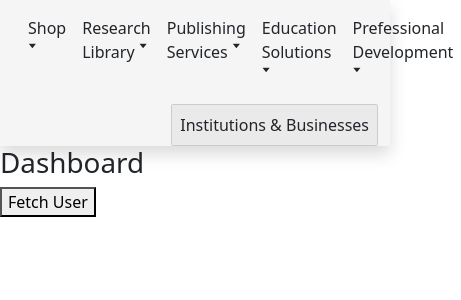
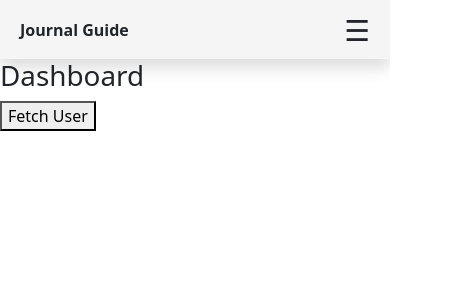
Before and after one commit to researchsquare/journal-guide, a Next.js app in the folder client/: page / in a window 390 px wide. Shown: the top 300 px of the page, 461 px wide, since content can reach past the window. Built offline with nearby package versions, Linux system fonts and the light colour scheme.

Commit message:
mobile design

```diff
--- a/client/src/components/NavBar/NavBar.scss
+++ b/client/src/components/NavBar/NavBar.scss
@@ -25,7 +25,7 @@
         .showSubMenu {
             display: block;
             position: fixed;
-            top: 90px;
+            top: 60px;
             left: 0;
             width: 100vw;
             height: calc(100vh - 90px);
@@ -50,4 +50,43 @@
             background-color: #eaeaea;
         }
     }
+    .hamburger {
+      font-size: 1.8rem;
+      cursor: pointer;
+    }
+
+    .mobileMenu {
+      background-color: white;
+      border-top: 1px solid #ccc;
+      padding: 1rem;
+      .mainMenuList {
+        .mobileMainMenu {
+          padding: 0.75rem 0;
+          border-bottom: 1px solid #eee;
+          font-weight: 600;
+          cursor: pointer;
+        }
+      }
+
+      .subMenuList {
+        animation: slideIn 0.3s ease-in-out;
+        .backArrow {
+          cursor: pointer;
+          font-weight: 600;
+          margin-bottom: 1rem;
+          display: inline-block;
+        }
+      }
+
+      @keyframes slideIn {
+        from {
+          opacity: 0;
+          transform: translateX(15px);
+        }
+        to {
+          opacity: 1;
+          transform: translateX(0);
+        }
+      }
+    }
 }
--- a/client/src/components/NavBar/NavBar.tsx
+++ b/client/src/components/NavBar/NavBar.tsx
@@ -8,6 +8,8 @@ interface NavBarProps {
 
 const NavBar = ({title}:NavBarProps) => {
     const [openIndex, setOpenIndex] = useState<number | null>(null);
+    const [mobileOpen, setMobileOpen] = useState(false);
+    const [selectedMenu, setSelectedMenu] = useState<number | null>(null);
 
     const nav = [
         {
@@ -156,35 +158,36 @@ const NavBar = ({title}:NavBarProps) => {
         },
     ];
 
-
     return (
-        <div className="container-fluid navBar shadow ">
-            <div className="row align-items-center">
+        <div className="container-fluid navBar shadow">
+            {/* ---------- DESKTOP NAV ---------- */}
+            <div className="row align-items-center d-none d-md-flex">
                 <div className="col-md-9">
                 <div className="d-flex justify-content-evenly p-2">
                     {nav.map((item, index) => (
-                    <div key={index} className='menuItem'>
-                        <div className={`${openIndex === index?'active':'nonActive'} mainMenu`} onClick={()=>setOpenIndex(openIndex === index? null:index)}>{item.menu} &#129171;</div>
+                    <div key={index} className="menuItem">
+                        <div
+                        className={`${openIndex === index ? 'active' : 'nonActive'} mainMenu`}
+                        onClick={() => setOpenIndex(openIndex === index ? null : index)}
+                        >
+                        {item.menu} &#129171;
+                        </div>
                         <div className={`${openIndex === index ? 'showSubMenu' : 'hideSubMenu'} p-3`}>
                         <div className="row">
                             {item.subMenu &&
                             item.subMenu.map((subItem, subIndex) => (
                                 <div key={subIndex} className="col-md-3">
-                                    <div className="submenu-title fw-bold ">{subItem.name}</div>
+                                <div className="submenu-title fw-bold">{subItem.name}</div>
                                 <div className="underline"></div>
-                                    <div className='pt-2'>
+                                <div className="pt-2">
                                     {subItem.items.map((subSubItem, subSubIndex) => (
                                     <div key={subSubIndex} className="pb-3">
                                         <div className="row align-items-center">
                                         <div className="col-auto">
                                             <div className="icon"></div>
                                         </div>
-
                                         <div className="col ps-0">
-                                                    <a
-                                                        href={subSubItem.link}
-                                                        className="text-decoration-none text-dark"
-                                                    >
+                                            <a href={subSubItem.link} className="text-decoration-none text-dark">
                                             {subSubItem.name}
                                             </a>
                                             <div className="subDescription">{subSubItem.des}</div>
@@ -202,10 +205,61 @@ const NavBar = ({title}:NavBarProps) => {
                 </div>
                 </div>
                 <div className="col-md-3 text-end">
-                <div className="btn p-2">
-                    Institutions & Businesses
+                <div className="btn p-2">Institutions & Businesses</div>
                 </div>
             </div>
+
+            {/* ---------- MOBILE NAV ---------- */}
+            <div className="d-block d-md-none">
+                {/* Top Bar */}
+                <div className="d-flex justify-content-between align-items-center p-2">
+                <div className="fw-bold">{title}</div>
+                <div className="hamburger" onClick={() => setMobileOpen(!mobileOpen)}>
+                    ☰
+                </div>
+                </div>
+
+                {mobileOpen && (
+                <div className="mobileMenu">
+                    {/* Show Main Menu List */}
+                    {selectedMenu === null && (
+                    <div className="mainMenuList">
+                        {nav.map((item, index) => (
+                        <div
+                            key={index}
+                            className="mobileMainMenu"
+                            onClick={() => setSelectedMenu(index)}
+                        >
+                            {item.menu}
+                        </div>
+                        ))}
+                    </div>
+                    )}
+
+                    {/* Show Selected Submenu */}
+                    {selectedMenu !== null && (
+                    <div className="subMenuList">
+                        {/* Back Arrow */}
+                        <div className="backArrow" onClick={() => setSelectedMenu(null)}>
+                        ← Back
+                        </div>
+                        {nav[selectedMenu].subMenu.map((subItem, subIndex) => (
+                        <div key={subIndex}>
+                            <div className="fw-bold">{subItem.name}</div>
+                            {subItem.items.map((subSubItem, subSubIndex) => (
+                            <div key={subSubIndex} className="ps-3 py-2">
+                                <a href={subSubItem.link} className="text-decoration-none text-dark">
+                                {subSubItem.name}
+                                </a>
+                                <div className="subDescription">{subSubItem.des}</div>
+                            </div>
+                            ))}
+                        </div>
+                        ))}
+                    </div>
+                    )}
+                </div>
+                )}
             </div>
         </div>
     );
```
Lines whose indentation alone changed are shown as unchanged.
